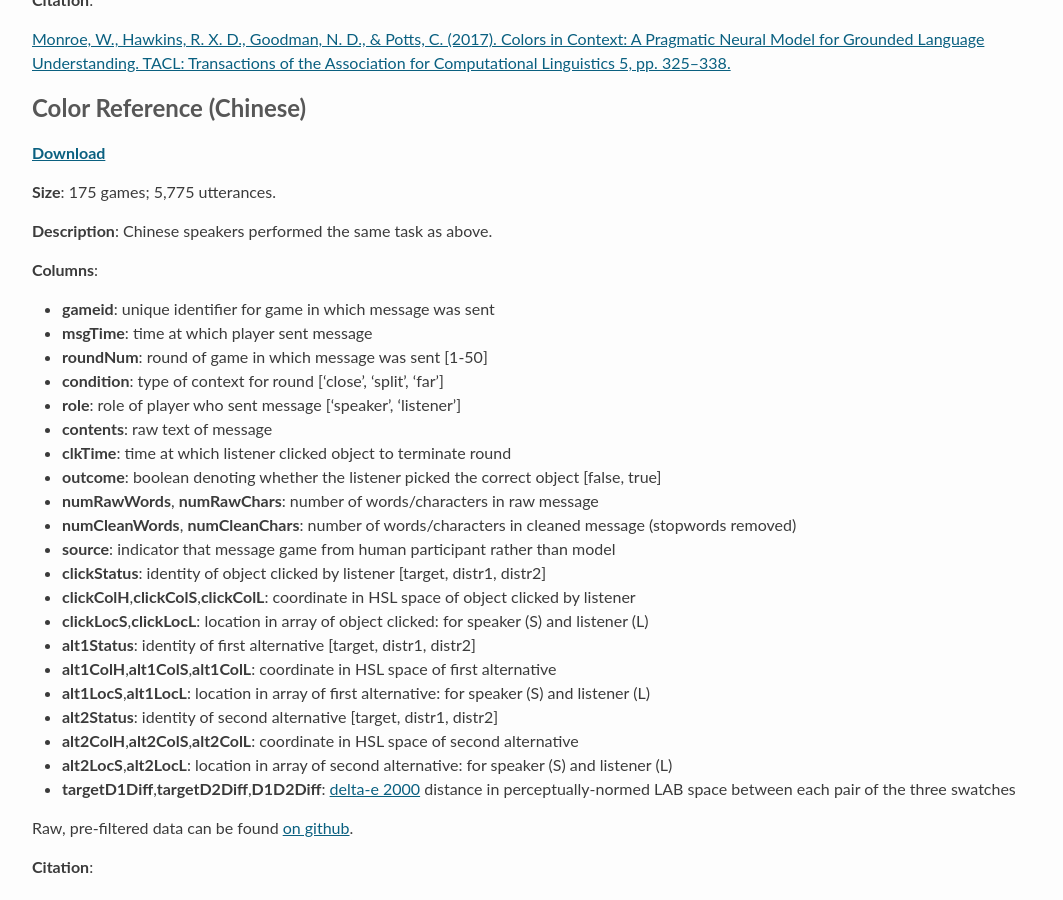
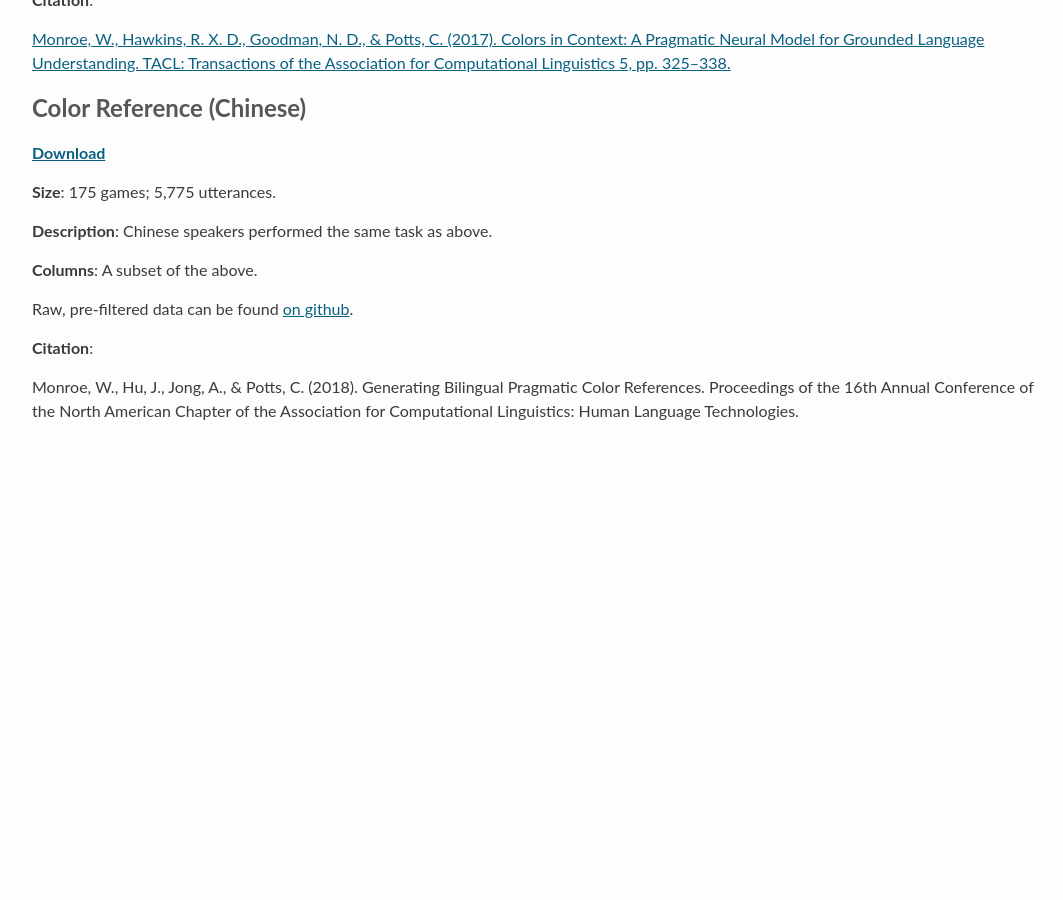
Before and after one commit to stanford-cocolab/cocolab.stanford.edu, a Jekyll site: the page built from datasets/colorData.md, in a window 1280 px wide and 900 px high, scrolled down 1693 px. Shown: the whole window, without its empty margins (94-1157 px from the left). Built offline with Jekyll 4.4.1, drawn with Linux system fonts in a browser that asks for light colours; Markdown is read by kramdown in place of the engine named in the settings; a script that is not in the unit is left out; our own code applies the rules of GitHub Pages for plain Markdown files; after the commit the page ends 2161 px from its top, so only the background shows below that.

Commit message:
Remove full column description listing

```diff
--- a/datasets/colorData.md
+++ b/datasets/colorData.md
@@ -53,29 +53,7 @@
 
 **Description**: Chinese speakers performed the same task as above.
 
-**Columns**:
-
-* **gameid**: unique identifier for game in which message was sent
-* **msgTime**: time at which player sent message
-* **roundNum**: round of game in which message was sent [1-50]
-* **condition**: type of context for round ['close', 'split', 'far']
-* **role**: role of player who sent message ['speaker', 'listener']
-* **contents**: raw text of message
-* **clkTime**: time at which listener clicked object to terminate round
-* **outcome**: boolean denoting whether the listener picked the correct object [false, true]
-* **numRawWords**, **numRawChars**: number of words/characters in raw message
-* **numCleanWords**, **numCleanChars**: number of words/characters in cleaned message (stopwords removed)
-* **source**: indicator that message game from human participant rather than model
-* **clickStatus**: identity of object clicked by listener [target, distr1, distr2]
-* **clickColH**,**clickColS**,**clickColL**: coordinate in HSL space of object clicked by listener
-* **clickLocS**,**clickLocL**: location in array of object clicked: for speaker (S) and listener (L)
-* **alt1Status**: identity of first alternative [target, distr1, distr2]
-* **alt1ColH**,**alt1ColS**,**alt1ColL**: coordinate in HSL space of first alternative
-* **alt1LocS**,**alt1LocL**: location in array of first alternative: for speaker (S) and listener (L)
-* **alt2Status**: identity of second alternative [target, distr1, distr2]
-* **alt2ColH**,**alt2ColS**,**alt2ColL**: coordinate in HSL space of second alternative
-* **alt2LocS**,**alt2LocL**: location in array of second alternative: for speaker (S) and listener (L)
-* **targetD1Diff**,**targetD2Diff**,**D1D2Diff**: [delta-e 2000](http://zschuessler.github.io/DeltaE/learn/) distance in perceptually-normed LAB space between each pair of the three swatches
+**Columns**: A subset of the above.
 
 Raw, pre-filtered data can be found [on github](https://github.com/futurulus/coop-nets/tree/master/languageAnalysis/data_input_raw).
 
```
